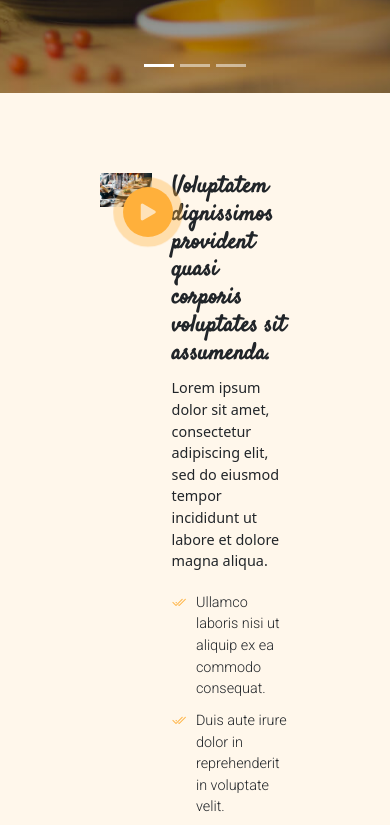
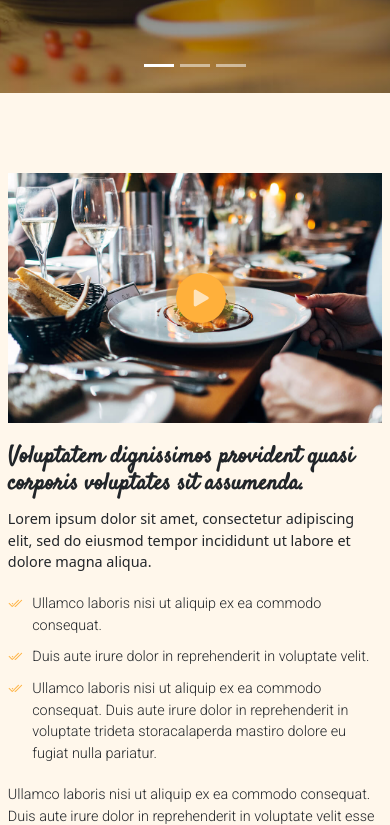
Before and after one commit to Hamza-Abouelwahab/hamza_abouelwahab_Final_Projeft_HTML_CSS, a website: page index.html in a window 390 px wide. Shown: the part 751-1576 px from the top of the page. Drawn offline with nearby package versions, Linux system fonts and the light colour scheme; a web font is replaced by a local one.

Commit message:
add : add responsive tablet and mobile

```diff
--- a/src/sass/modules/home/_header.scss
+++ b/src/sass/modules/home/_header.scss
@@ -57,7 +57,7 @@ nav{
     }
     }
 }
-
+// ! tablet
     @media (min-width:550px) and (max-width:890px) {
         header{
             .top-side{
@@ -100,6 +100,8 @@ nav{
             left: 8vw;
         }
 }
+
+// ! mobile
 @media (max-width:480px) {
         header{
             .top-side{
--- a/src/sass/modules/home/_main.scss
+++ b/src/sass/modules/home/_main.scss
@@ -272,3 +272,21 @@
     background-size: cover;
     height: 100%;
 }
+
+
+
+
+// ! tablet
+@media (min-width:550px) and (max-width:890px){
+    // ! section about
+    .secound-section{
+        flex-direction: column !important;
+    }
+}
+@media  (max-width:480px){
+        // ! section about
+    .secound-section{
+        flex-direction: column !important;
+        padding-inline: 2vw !important;
+    }
+}
```
Also changed, not shown: index.html (+2 -2 lines), public/css/app.css, 1 other file.
